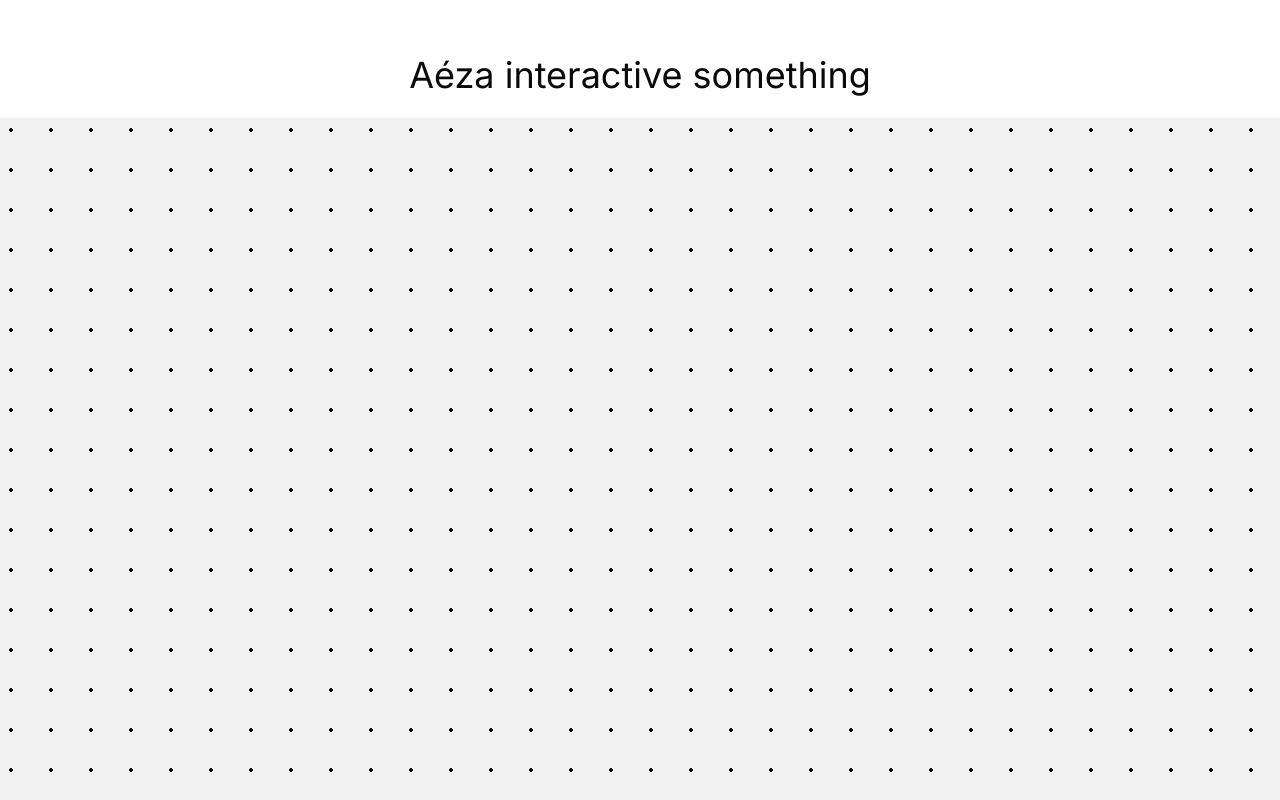
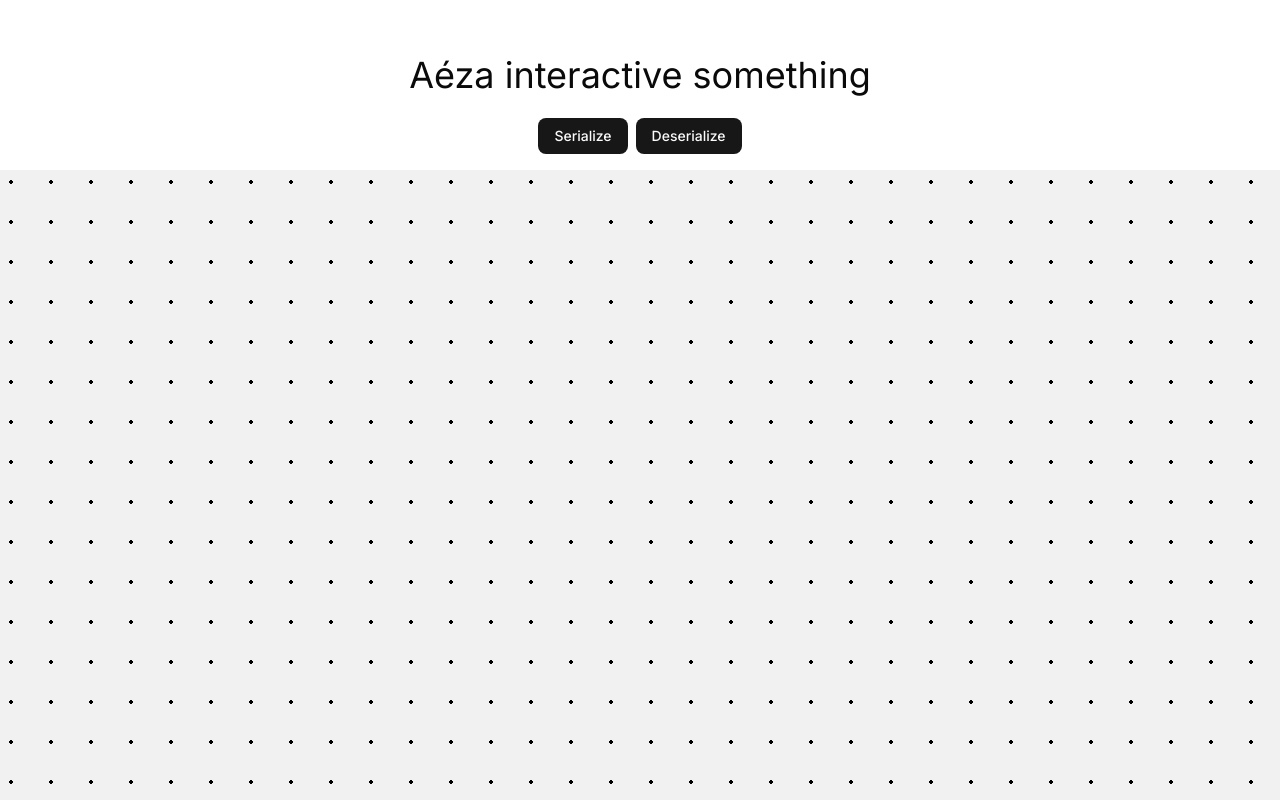
Before and after one commit to bethetka/Hackathon2025Fall, a React app in the folder frontend/: page / in a window 1280 px wide. Shown: the top 800 px of the page. Built offline with nearby package versions, Linux system fonts and the light colour scheme; the HTML template or start-up script is replaced by a standard one.

Commit message:
simple ser/de

```diff
--- a/frontend/src/components/hackathon/node-editor.tsx
+++ b/frontend/src/components/hackathon/node-editor.tsx
@@ -1,7 +1,9 @@
 import { Node, COLLISION_PADDING, NODE_HEIGHT, NODE_WIDTH, type INodeInfo, type IWorkspaceInfo } from "@/components/hackathon/node";
-import React, { useState, useEffect, useCallback, useRef } from "react";
+import React, { useState, useEffect, useCallback, useRef, forwardRef, useImperativeHandle } from "react";
 import { NodeSettingsDrawer } from "./node-settings-drawer";
 import { NodeSelector } from "./node-selector";
+import { nodeTypes } from "@/lib/nodes";
+import * as z from "zod";
 
 function snapToGrid(x: number, y: number, gridSize = 1, gridSizeY = gridSize) {
     const snap = (value: number, size: number) =>
@@ -13,7 +15,12 @@ function snapToGrid(x: number, y: number, gridSize = 1, gridSizeY = gridSize) {
     };
 }
 
-const NodeEditor: React.FC = () => {
+export interface NodeEditorHandle {
+    serialize: () => void;
+    deserialize: () => void;
+}
+
+const NodeEditor = forwardRef<NodeEditorHandle>((props, ref) => {
     const BOUND_SCALE = 3;
     const MIN_ZOOM = 0.5;
     const MAX_ZOOM = 4;
@@ -38,6 +45,7 @@ const NodeEditor: React.FC = () => {
     const [nodeInfoDrawerOpen, setNodeInfoDrawerOpen] = useState(false);
     const [selectedNode, setSelectedNode] = useState<INodeInfo | null>(null);
     const [nodeSelectorOpen, setNodeSelectorOpen] = useState(false);
+    const [nodeValidationErrors, setNodeValidationErrors] = useState<Record<number, z.ZodError>>({});
 
     const handleNodeDrag = (id: number, x: number, y: number) => {
         let newX = x;
@@ -207,7 +215,88 @@ const NodeEditor: React.FC = () => {
         );
     }
 
+    const serialize = () => {
+        const errors: Record<number, z.ZodError> = {};
+        let hasErrors = false;
+
+        for (const node of nodes) {
+            const nodeType = nodeTypes[node.type];
+            if (!nodeType || !nodeType.parameters) continue;
+
+            try {
+                nodeType.parameters.parse(node.fields);
+            } catch (e) {
+                if (e instanceof z.ZodError) {
+                    errors[node.id] = e;
+                    hasErrors = true;
+                }
+            }
+        }
+
+        setNodeValidationErrors(errors);
+
+        if (hasErrors) {
+            const errorMessages = Object.entries(errors).map(([id, err]) => {
+                return `Node ${id}: ${err.issues.map(e => e.message).join(', ')}`;
+            });
+            alert(`Validation errors:\n${errorMessages.join('\n')}`);
+        } else {
+            alert(JSON.stringify(nodes, null, 2));
+        }
+    };
+
+    const deserialize = () => {
+        const json = prompt("Enter serialized JSON");
+        if (!json) return;
+
+        try {
+            const data = JSON.parse(json);
+            if (!Array.isArray(data)) {
+                throw new Error("Expected an array of nodes");
+            }
+
+            const errors: string[] = [];
+            for (const node of data) {
+                if (typeof node.id !== 'number' || typeof node.type !== 'string' || !node.fields) {
+                    errors.push(`Invalid node structure: ${JSON.stringify(node)}`);
+                    continue;
+                }
+
+                const nodeType = nodeTypes[node.type];
+                if (!nodeType) {
+                    errors.push(`Unknown node type: ${node.type}`);
+                    continue;
+                }
+
+                try {
+                    nodeType.parameters.parse(node.fields);
+                } catch (e) {
+                    if (e instanceof z.ZodError) {
+                        errors.push(`Node ${node.id}: ${e.issues.map(err => err.message).join(', ')}`);
+                    }
+                }
+            }
+
+            if (errors.length > 0) {
+                throw new Error(errors.join('\n'));
+            }
+
+            setNodes(data);
+            setNodeValidationErrors({});
+        } catch (e) {
+            alert(`Error: ${e instanceof Error ? e.message : String(e)}`);
+        }
+    };
+
+    useImperativeHandle(ref, () => ({
+        serialize,
+        deserialize
+    }), [nodes]);
+
     return (
+        <>
+            <NodeSettingsDrawer open={nodeInfoDrawerOpen} setOpen={setNodeInfoDrawerOpen} selectedNode={selectedNode} setFields={handleSetFields} />
+            <NodeSelector open={nodeSelectorOpen} setOpen={setNodeSelectorOpen} onSelected={handleNewNode} />
             <div
                 style={{
                     width: `${workspaceInfo.width}px`,
@@ -218,8 +307,7 @@ const NodeEditor: React.FC = () => {
                 }}
                 ref={self}
             >
-            <NodeSettingsDrawer open={nodeInfoDrawerOpen} setOpen={setNodeInfoDrawerOpen} selectedNode={selectedNode} setFields={handleSetFields} />
-            <NodeSelector open={nodeSelectorOpen} setOpen={setNodeSelectorOpen} onSelected={handleNewNode} />
+
                 <div
                     style={{
                         width: `${workspaceInfo.width * BOUND_SCALE}px`,
@@ -235,11 +323,20 @@ const NodeEditor: React.FC = () => {
                     onMouseDown={handleMouseDown}
                 >
                     {nodes.map((i) => (
-                    <Node interactable={true} info={i} key={i.id} workspaceInfo={workspaceInfo} onNodeDrag={handleNodeDrag} onNodeClicked={handleNodeClicked} />
+                        <Node
+                            interactable={true}
+                            info={i}
+                            key={i.id}
+                            workspaceInfo={workspaceInfo}
+                            onNodeDrag={handleNodeDrag}
+                            onNodeClicked={handleNodeClicked}
+                            hasError={nodeValidationErrors[i.id] !== undefined}
+                        />
                     ))}
                 </div>
             </div>
+        </>
     );
-};
+});
 
 export default NodeEditor;
--- a/frontend/src/components/hackathon/node.tsx
+++ b/frontend/src/components/hackathon/node.tsx
@@ -1,5 +1,5 @@
 import { nodeTypes } from "@/lib/nodes";
-import { ChevronRight } from "lucide-react";
+import { AlertCircle, ChevronRight } from "lucide-react";
 import React, { useState, useCallback, useEffect, useRef } from "react";
 
 export type NodeType = string;
@@ -26,13 +26,14 @@ export interface INodeProps {
     onNodeDrag: (id: number, x: number, y: number) => void;
     onNodeClicked: (id: number) => void;
     interactable: boolean;
+    hasError?: boolean;
 }
 
 export const NODE_WIDTH = 300;
 export const NODE_HEIGHT = 150;
 export const COLLISION_PADDING = 8;
 
-export const Node: React.FC<INodeProps> = ({ info, workspaceInfo, onNodeDrag, onNodeClicked, interactable }) => {
+export const Node: React.FC<INodeProps> = ({ info, workspaceInfo, onNodeDrag, onNodeClicked, interactable, hasError }) => {
     const [isDragging, setIsDragging] = useState(false);
     const [initialMousePos, setInitialMousePos] = useState({ x: 0, y: 0 });
     const [initialNodePos, setInitialNodePos] = useState({ x: 0, y: 0 });
@@ -86,7 +87,9 @@ export const Node: React.FC<INodeProps> = ({ info, workspaceInfo, onNodeDrag, on
 
     return (
         <div
-            className="absolute cursor-pointer pl-4 pr-4 pt-4 pb-4 select-none bg-white border-2 border-solid rounded-[12px] border-transparent font-medium hover:border-black"
+            className={`absolute cursor-pointer pl-4 pr-4 pt-4 pb-4 select-none bg-white border-2 border-solid rounded-[12px] font-medium ${
+                hasError ? "border-red-500" : "border-transparent hover:border-black"
+            }`}
             style={{
                 top: info.y,
                 left: info.x,
@@ -105,6 +108,12 @@ export const Node: React.FC<INodeProps> = ({ info, workspaceInfo, onNodeDrag, on
                 <p className="truncate">{nodeType.name}</p>
             </div>
 
+            {hasError && (
+                <div className="absolute top-2 right-2 text-red-500">
+                    <AlertCircle className="h-4 w-4" />
+                </div>
+            )}
+
             {interactable && <div className="absolute top-1/2 right-4 -translate-y-1/2">
                 <ChevronRight />
             </div>}
--- a/frontend/src/pages/MainPage.tsx
+++ b/frontend/src/pages/MainPage.tsx
@@ -1,9 +1,18 @@
-import NodeEditor from "@/components/hackathon/node-editor";
-import React from "react";
+import NodeEditor, { type NodeEditorHandle } from "@/components/hackathon/node-editor";
+import React, { useRef } from "react";
+import { Button } from "@/components/ui/button";
 
 export const MainPage: React.FC = () => {
-    return <div className="w-full flex flex-col items-center justify-center p-4 pt-12">
-        <h1 className="text-[36px] mb-4">Aéza interactive something</h1>
-        <NodeEditor/>
-    </div>
-}
+    const nodeEditorRef = useRef<NodeEditorHandle>(null);
+
+    return (
+        <div className="w-full flex flex-col items-center justify-center p-4 pt-12">
+            <h1 className="text-[36px] mb-4">Aéza interactive something</h1>
+            <div className="mb-4 space-x-2">
+                <Button onClick={() => nodeEditorRef.current?.serialize()}>Serialize</Button>
+                <Button onClick={() => nodeEditorRef.current?.deserialize()}>Deserialize</Button>
+            </div>
+            <NodeEditor ref={nodeEditorRef} />
+        </div>
+    );
+};
```
Also changed, not shown: 1 other file (tests, documents, lock files or other folders). Lines whose indentation alone changed are shown as unchanged.
